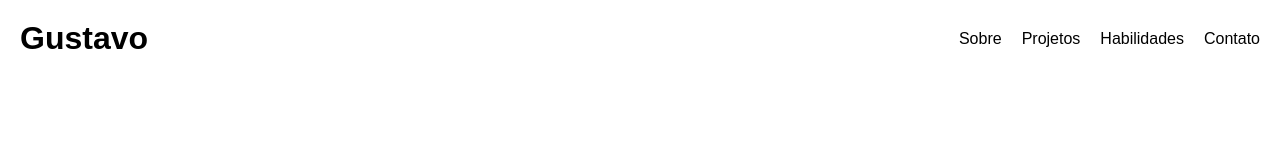
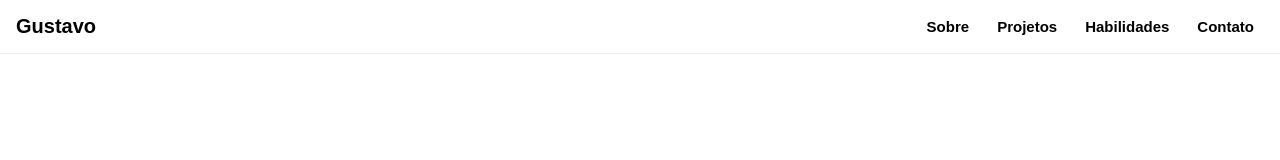
Before and after one commit to GustavoMelo1/Projetos, a plain HTML site: page projeto-portfolio/index.html in a window 1280 px wide. Drawn offline with Linux system fonts and the light colour scheme.

Commit message:
Salvando

```diff
--- a/projeto-portfolio/index.html
+++ b/projeto-portfolio/index.html
@@ -8,14 +8,15 @@
 </head>
 <body>
     <header class="top-bar">
-        <h1>Gustavo</h1>
+        <a class="logo" href="#">Gustavo</a>
         <nav>
-            <a href="#Sobre">Sobre</a>
-            <a href="#projetos">Projetos</a>
-            <a href="#habilidades">Habilidades</a>
-            <a href="#contato">Contato</a>
+            <ul>
+                <li><a href="#sobre">Sobre</a></li>
+                <li><a href="#projetos">Projetos</a></li>
+                <li><a href="#habilidades">Habilidades</a></li>
+                <li><a href="#contato">Contato</a></li>
+            </ul>
         </nav>
     </header>
-    <script src="./style.js"></script>
 </body>
 </html>
--- a/projeto-portfolio/style.css
+++ b/projeto-portfolio/style.css
@@ -1,7 +1,3 @@
-
-html {
-    color-scheme: light;
-}
 
 body {
     margin: 0;
@@ -9,26 +5,62 @@ body {
     color: black;
     font-family: Arial, sans-serif;
 }
-h1{
-    margin: 0;
-    color: #000;
-}
 
-header{
+.top-bar{
     color: black;
     display: flex;
     align-items: center;
     justify-content: space-between;
-    padding: 20px;
+    padding: 10px 16px;
+    border-bottom: 1px solid #eee;
 }
 
-nav{
+nav ul{
     display: flex;
-    gap: 20px;
+    gap: 8px;
+    list-style: none;
+    margin: 0;
+    padding: 0;
 }
 
 nav a{
-    font-weight: 500;
+display: inline-block;
+padding: 8px 10px;
+border-radius: 999px;
+text-decoration: none;
+color: #000;
+font-weight: 600;
+position: relative;
+font-size: 15px;
+}
+
+nav a::before{
+content:"";
+position:absolute;
+inset:0;
+border-radius:999px;
+background: rgb(226, 226, 226); /*mexe na cor de fundo na bolha*/
+opacity:0;              /* começa invisível */
+z-index:-1;             /* fica atrás do texto */
+transform: scale(.3); transition: transform .18s ease, opacity .18s ease; /*suaviza a mudanca da bolha pro normal*/
+}
+nav a:hover::before,
+nav a:focus-visible::before{
+opacity:1;              /* aparece a bolha */
+transform: scale(1); /*suaviza a mudanca da bolha pro normal*/
+}
+nav a:hover,
+nav a:focus-visible{
+color:#000000;             /* texto branco em cima da bolha */
+}
+
+.logo{
+    font-weight: 700;
     text-decoration: none;
-    color: black
+    color: #000;
+    font-size: 20px;
 }
+
+.section { max-width: 1100px; margin: 0 auto; padding: 24px 16px; }
+h1 { line-height: 1.08; letter-spacing: -0.02em; }
+h2 { line-height: 1.12; letter-spacing: -0.01em; }
```
